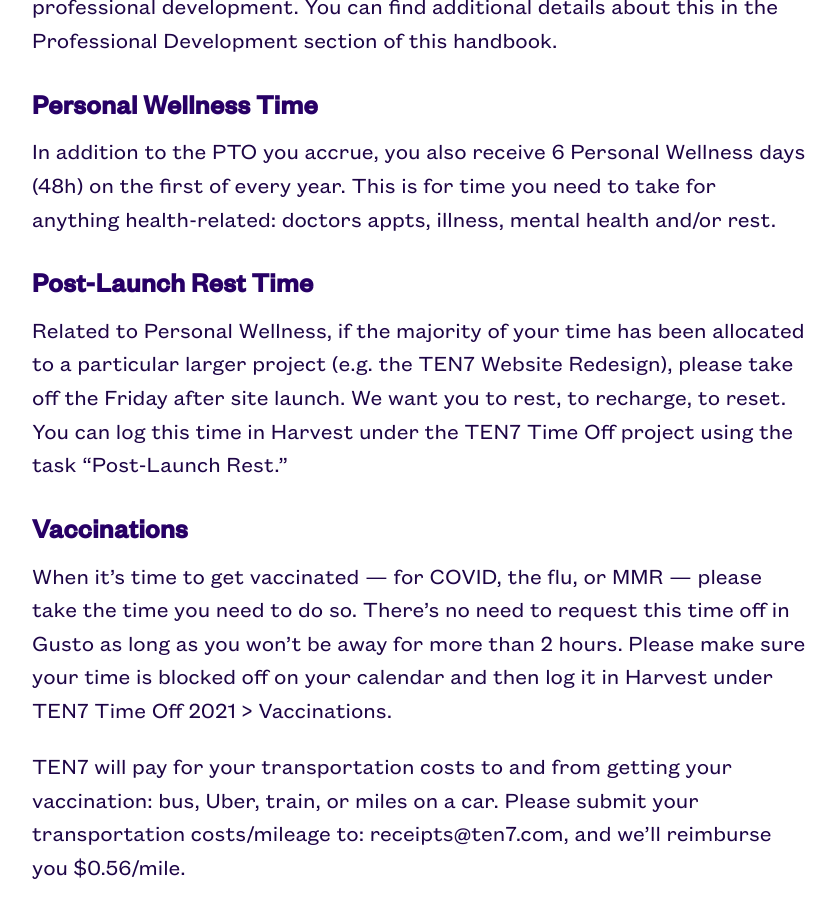
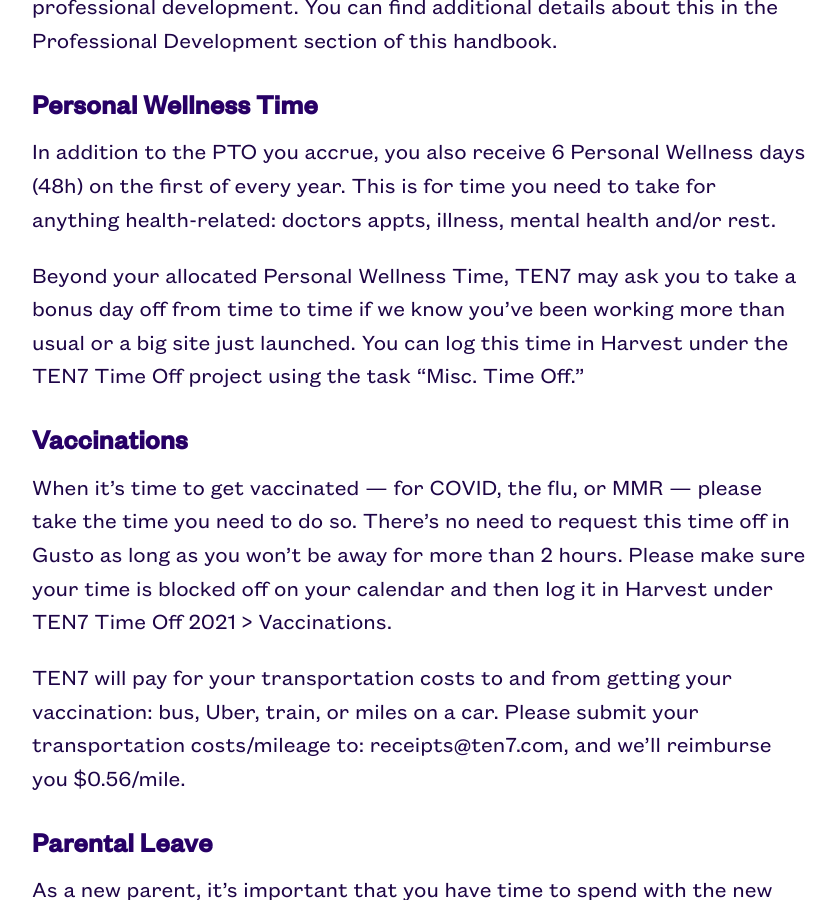
Before and after one commit to ten7/handbook.ten7.com, a Jekyll site: the page built from _pages/04_ourbenefits.md, in a window 1280 px wide and 900 px high, scrolled down 6144 px. Shown: the whole window, without its empty margins (220-1056 px from the left). Built offline with Jekyll 4.4.1, drawn with Linux system fonts in a browser that asks for light colours.

Commit message:
Misc. Time Off

```diff
--- a/_pages/04_ourbenefits.md
+++ b/_pages/04_ourbenefits.md
@@ -120,9 +120,7 @@
 
 In addition to the PTO you accrue, you also receive 6 Personal Wellness days (48h) on the first of every year. This is for time you need to take for anything health-related: doctors appts, illness, mental health and/or rest.
 
-## Post-Launch Rest Time
-
-Related to Personal Wellness, if the majority of your time has been allocated to a particular larger project (e.g. the TEN7 Website Redesign), please take off the Friday after site launch. We want you to rest, to recharge, to reset. You can log this time in Harvest under the TEN7 Time Off project using the task “Post-Launch Rest."
+Beyond your allocated Personal Wellness Time, TEN7 may ask you to take a bonus day off from time to time if we know you've been working more than usual or a big site just launched. You can log this time in Harvest under the TEN7 Time Off project using the task "Misc. Time Off."
 
 ## Vaccinations
 
```
